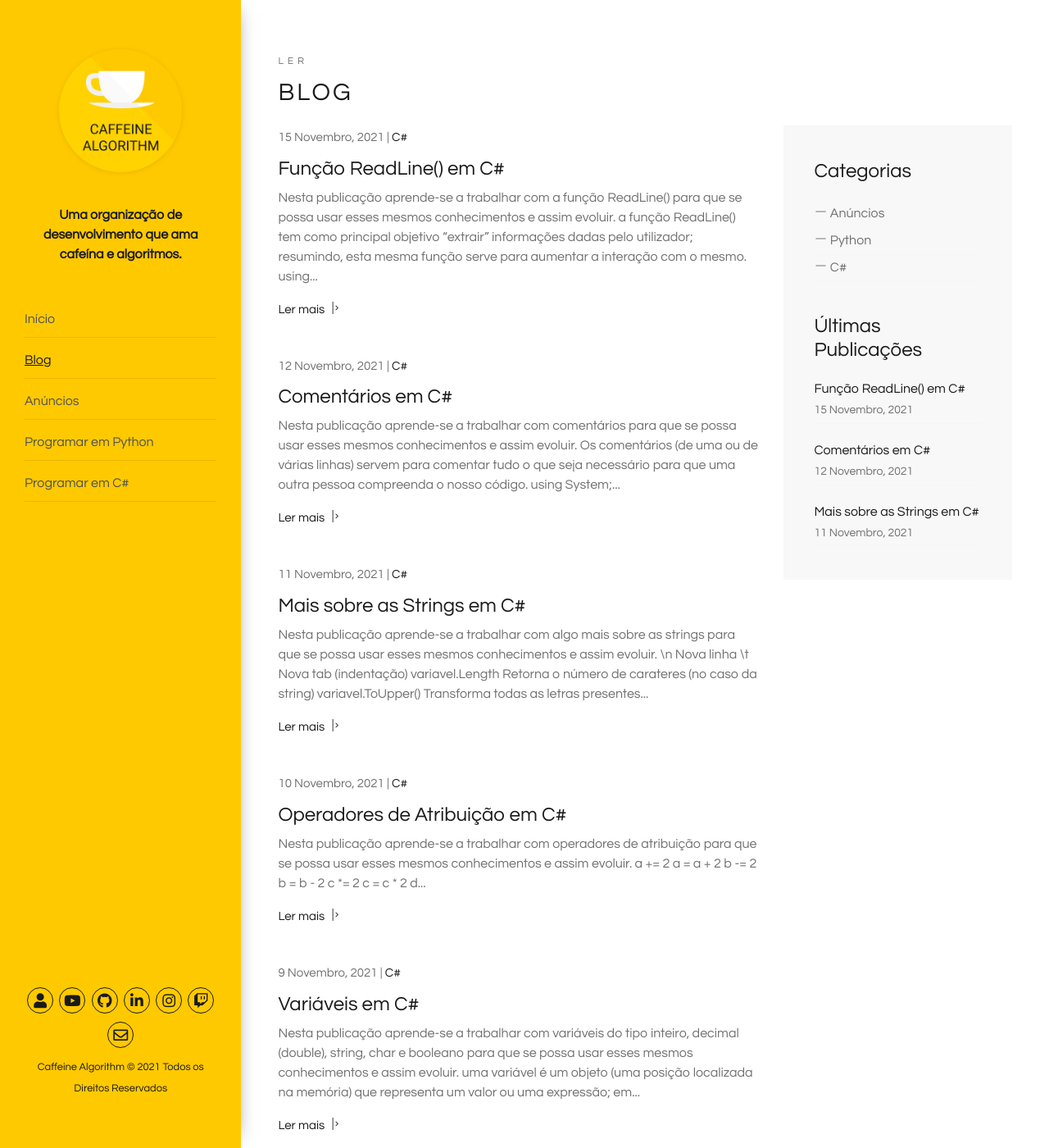
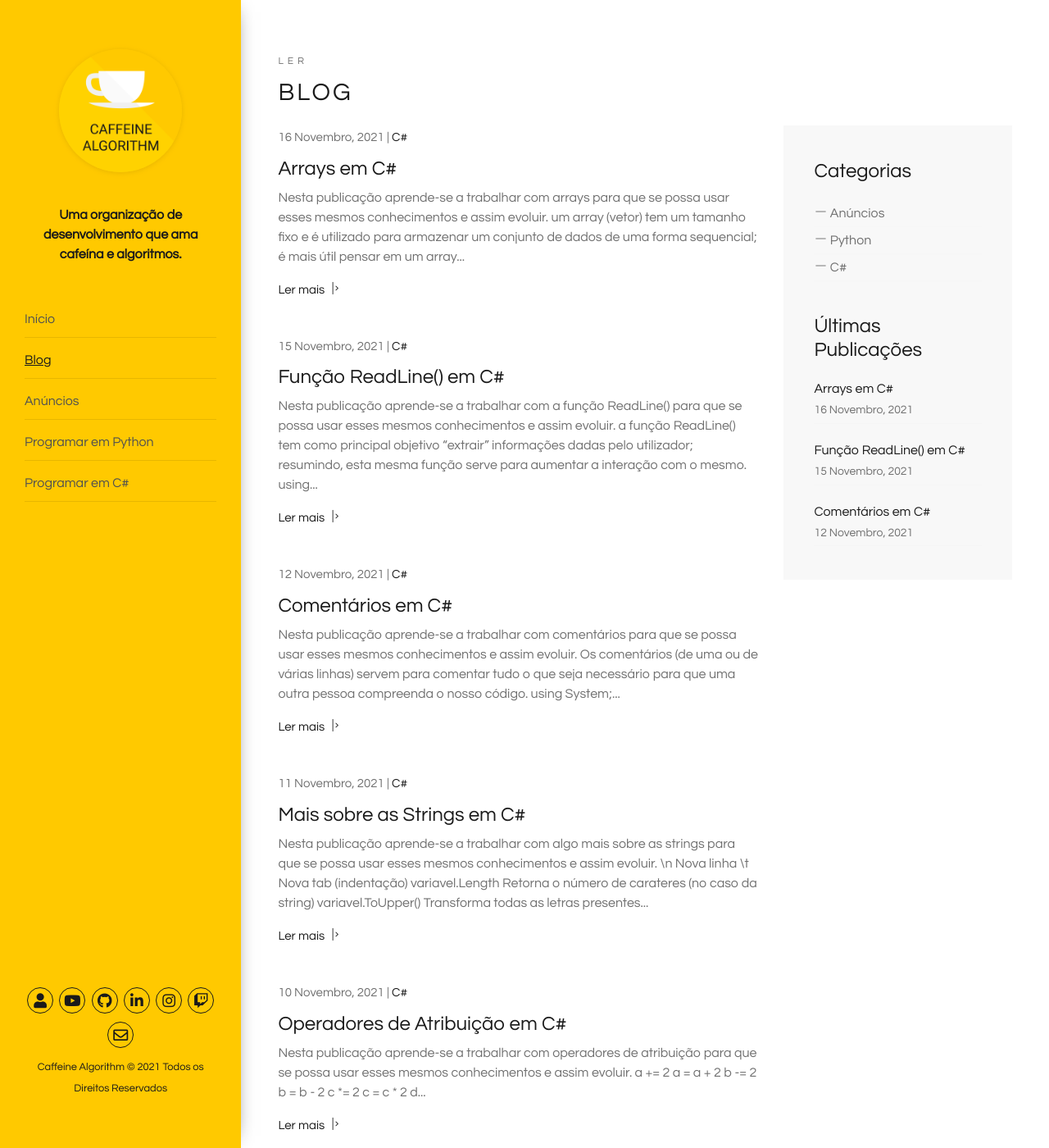
Before and after one commit to caffeinealgorithm/caffeinealgorithm.github.io, a Jekyll site: the page built from blog/index.html, in a window 1280 px wide and 1400 px high. Shown: the whole window at 82% size. Built offline with Jekyll 4.4.1, drawn with Linux system fonts in a browser that asks for light colours; the list of posts is cut into pages by our own code; some of the changed text lies outside the part shown.

Commit message:
Add 10º episode of the C# programming series

````diff
--- /dev/null
+++ b/_posts/2021-11-16-arrays-em-csharp.md
@@ -0,0 +1,51 @@
+---
+layout: post
+excerpt: Blog
+title: 'Arrays em C#'
+description: 'Descobre como se trabalha com arrays na linguagem de programação C#. Obtém respostas às tuas dúvidas com a teoria e os exemplos apresentados.'
+keywords: 'c#, csharp, arrays, array, publicação'
+date: 2021-11-16
+categories: [C#]
+---
+
+Nesta publicação aprende-se a trabalhar com arrays para que se possa usar esses mesmos conhecimentos e assim evoluir.
+
+- um array (vetor) tem um tamanho fixo e é utilizado para armazenar um conjunto de dados de uma forma sequencial;
+- é mais útil pensar em um array como um conjunto de variáveis do mesmo tipo em que essas mesmas estão posicionadas na memória de forma adjacente;
+- essas variáveis são chamadas de elementos e cada um desses é identificado por um índice.
+
+```csharp
+using System;
+
+namespace Base {
+  class Arrays {
+    public void Run() {
+      /*
+        string[] cores = new string[5];
+
+        cores[0] = "Azul";
+        cores[1] = "Verde";
+        cores[2] = "Amarelo";
+        cores[3] = "Vermelho";
+        cores[4] = "Laranja";
+      */
+
+      string[] cores = new string[] {
+        "Azul",
+        "Verde",
+        "Amarelo",
+        "Vermelho",
+        "Laranja"
+      };
+
+      Console.WriteLine($"Número de cores: {cores.Length}"); // Número de cores: 5
+      Console.WriteLine($"Primeira cor: {cores[0]}"); // Primeira cor: Azul
+      Console.WriteLine($"Última cor: {cores[cores.Length - 1]}"); // Última cor: Laranja
+    }
+  }
+}
+```
+
+Não te esqueças de [assistir ao vídeo](https://youtu.be/Us3VJyBFbbY){:target="\_blank"} e podes sempre ler esta publicação [em inglês](https://nelsonsilvadev.com/blog/20211116/arrays-in-csharp/){:target="\_blank"}.
+
+### _Happy coding!_
--- a/index.html
+++ b/index.html
@@ -73,7 +73,7 @@ keywords: organização, desenvolvimento, cafeína, algoritmos, publicações, v
       </div>
 
       <div class="row">
-        {% for video in site.csharp %} {% if video.id == "/csharp/9" %}
+        {% for video in site.csharp %} {% if video.id == "/csharp/10" %}
         <div
           class="col-xs-12 col-sm-3 col-sm-6 col-lg-6 col-xl-3 animate-box"
           data-animate-effect="fadeInLeft"
````
Also changed, not shown: _csharp/10.md (added, +5 -0 lines), assets/img/playlists/csharp/10.png (added).
